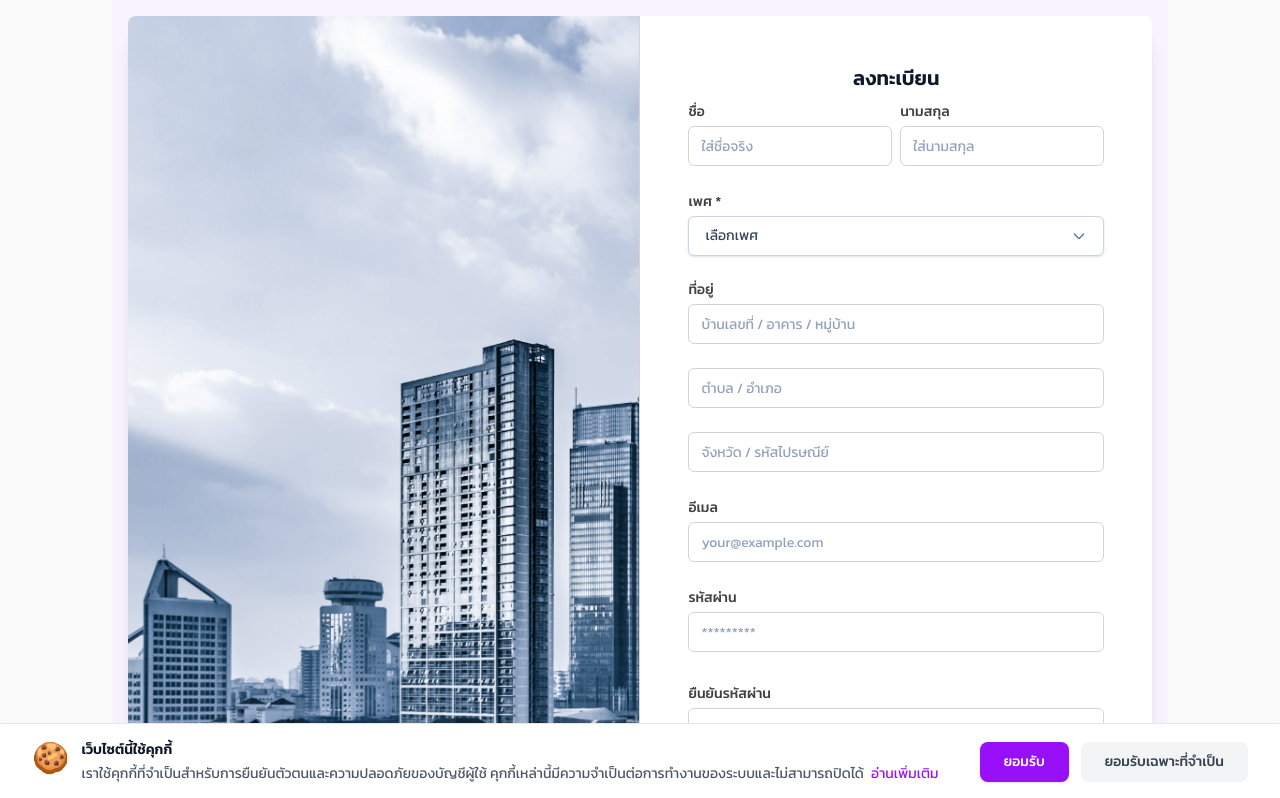
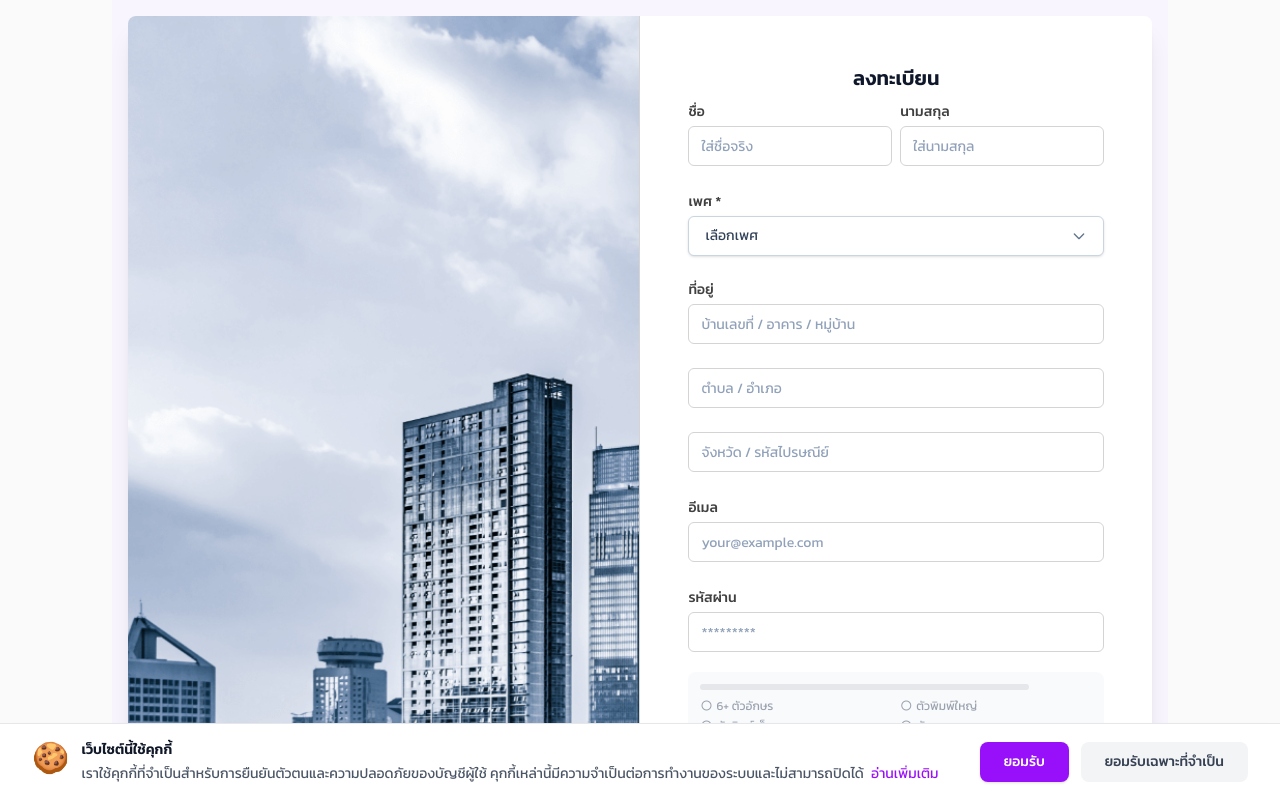
Before and after one commit to Peerawat-Nakinchat/InternProject, a Vue app in the folder intern_pj/: page /registerPage in a window 1280 px wide. Shown: the top 798 px of the page. Built offline with nearby package versions, Linux system fonts and the light colour scheme; no server answers.

Commit message:
add password strength

```diff
--- a/intern_pj/src/pages/ProfilePage.vue
+++ b/intern_pj/src/pages/ProfilePage.vue
@@ -294,8 +294,8 @@
                   class="mb-2"
                 />
 
-                <!-- 🔐 Password Strength Indicator -->
-                <div v-if="newPassword" class="mb-4 p-3 bg-gray-50 rounded-lg">
+                <!-- 🔐 Password Strength Indicator (แสดงตลอด) -->
+                <div class="mb-4 p-3 bg-gray-50 rounded-lg">
                   <!-- Progress Bar -->
                   <div class="flex items-center gap-2 mb-3">
                     <div class="flex-1 h-2 bg-gray-200 rounded-full overflow-hidden">
@@ -642,6 +642,11 @@ const passwordChecks = computed(() => ({
 }))
 
 const passwordStrength = computed(() => {
+  // ถ้าไม่มี password ให้แสดง 0% ไม่มีสี
+  if (!newPassword.value) {
+    return { percentage: 0, label: '', colorClass: '', textClass: 'text-gray-400' }
+  }
+
   const checks = passwordChecks.value
   const score = [
     checks.hasLength,
@@ -651,32 +656,27 @@ const passwordStrength = computed(() => {
     checks.hasSpecial,
   ].filter(Boolean).length
 
-  if (score <= 1)
-    return { percentage: 20, label: 'อ่อนมาก', colorClass: 'bg-red-500', textClass: 'text-red-500' }
+  if (score <= 1) return { percentage: 20, colorClass: 'bg-red-500', textClass: 'text-red-500' }
   if (score === 2)
     return {
       percentage: 40,
-      label: 'อ่อน',
       colorClass: 'bg-orange-500',
       textClass: 'text-orange-500',
     }
   if (score === 3)
     return {
       percentage: 60,
-      label: 'ปานกลาง',
       colorClass: 'bg-yellow-500',
       textClass: 'text-yellow-500',
     }
   if (score === 4)
     return {
       percentage: 80,
-      label: 'แข็งแรง',
       colorClass: 'bg-blue-500',
       textClass: 'text-blue-500',
     }
   return {
     percentage: 100,
-    label: 'แข็งแรงมาก',
     colorClass: 'bg-green-500',
     textClass: 'text-green-500',
   }
--- a/intern_pj/src/pages/RegisterPage.vue
+++ b/intern_pj/src/pages/RegisterPage.vue
@@ -152,7 +152,7 @@
         <!-- Passwords (ใช้ BaseInput) -->
         <div class="space-y-1">
           <!-- Password -->
-          <div class="w-full pb-3">
+          <div class="w-full">
             <BaseInput
               v-model="form.password"
               label="รหัสผ่าน"
@@ -160,6 +160,90 @@
               placeholder="*********"
               :error="formErrors.password"
             />
+          </div>
+
+          <!-- 🔐 Password Strength Indicator (แสดงตลอด) -->
+          <div class="p-3 bg-gray-50 rounded-lg mb-3">
+            <!-- Progress Bar -->
+            <div class="flex items-center gap-2 mb-2">
+              <div class="flex-1 h-1.5 bg-gray-200 rounded-full overflow-hidden">
+                <div
+                  class="h-full transition-all duration-300 rounded-full"
+                  :style="{ width: passwordStrength.percentage + '%' }"
+                  :class="passwordStrength.colorClass"
+                />
+              </div>
+              <span
+                class="text-xs font-semibold min-w-[55px] text-right"
+                :class="passwordStrength.textClass"
+              >
+                {{ passwordStrength.label }}
+              </span>
+            </div>
+
+            <!-- Checklist -->
+            <div class="grid grid-cols-2 gap-x-2 gap-y-1 text-xs">
+              <div
+                class="flex items-center gap-1"
+                :class="passwordChecks.hasLength ? 'text-green-600' : 'text-gray-400'"
+              >
+                <i
+                  :class="
+                    passwordChecks.hasLength ? 'mdi mdi-check-circle' : 'mdi mdi-circle-outline'
+                  "
+                  class="text-xs"
+                ></i>
+                6+ ตัวอักษร
+              </div>
+              <div
+                class="flex items-center gap-1"
+                :class="passwordChecks.hasUpper ? 'text-green-600' : 'text-gray-400'"
+              >
+                <i
+                  :class="
+                    passwordChecks.hasUpper ? 'mdi mdi-check-circle' : 'mdi mdi-circle-outline'
+                  "
+                  class="text-xs"
+                ></i>
+                ตัวพิมพ์ใหญ่
+              </div>
+              <div
+                class="flex items-center gap-1"
+                :class="passwordChecks.hasLower ? 'text-green-600' : 'text-gray-400'"
+              >
+                <i
+                  :class="
+                    passwordChecks.hasLower ? 'mdi mdi-check-circle' : 'mdi mdi-circle-outline'
+                  "
+                  class="text-xs"
+                ></i>
+                ตัวพิมพ์เล็ก
+              </div>
+              <div
+                class="flex items-center gap-1"
+                :class="passwordChecks.hasNumber ? 'text-green-600' : 'text-gray-400'"
+              >
+                <i
+                  :class="
+                    passwordChecks.hasNumber ? 'mdi mdi-check-circle' : 'mdi mdi-circle-outline'
+                  "
+                  class="text-xs"
+                ></i>
+                ตัวเลข
+              </div>
+              <div
+                class="flex items-center gap-1"
+                :class="passwordChecks.hasSpecial ? 'text-green-600' : 'text-gray-400'"
+              >
+                <i
+                  :class="
+                    passwordChecks.hasSpecial ? 'mdi mdi-check-circle' : 'mdi mdi-circle-outline'
+                  "
+                  class="text-xs"
+                ></i>
+                อักขระพิเศษ
+              </div>
+            </div>
           </div>
 
           <!-- Confirm Password -->
@@ -171,6 +255,18 @@
               placeholder="*********"
               :error="formErrors.confirm_password"
             />
+          </div>
+
+          <!-- Match Indicator -->
+          <div v-if="form.confirm_password" class="text-xs flex items-center gap-1 mt-1">
+            <template v-if="form.password === form.confirm_password">
+              <i class="mdi mdi-check-circle text-green-600"></i>
+              <span class="text-green-600">รหัสผ่านตรงกัน</span>
+            </template>
+            <template v-else>
+              <i class="mdi mdi-close-circle text-red-500"></i>
+              <span class="text-red-500">รหัสผ่านไม่ตรงกัน</span>
+            </template>
           </div>
         </div>
 
@@ -283,6 +379,60 @@ const selectedSexLabel = computed(() => {
   if (form.value.sex === 'F') return 'หญิง'
   if (form.value.sex === 'O') return 'อื่น ๆ'
   return ''
+})
+
+// 🔐 Password Strength Computed
+const passwordChecks = computed(() => ({
+  hasLength: form.value.password.length >= 6,
+  hasUpper: /[A-Z]/.test(form.value.password),
+  hasLower: /[a-z]/.test(form.value.password),
+  hasNumber: /[0-9]/.test(form.value.password),
+  hasSpecial: /[!@#$%^&*(),.?":{}|<>]/.test(form.value.password),
+}))
+
+const passwordStrength = computed(() => {
+  // ถ้าไม่มี password ให้แสดง 0% ไม่มีสี
+  if (!form.value.password) {
+    return { percentage: 0, label: '', colorClass: '', textClass: 'text-gray-400' }
+  }
+
+  const checks = passwordChecks.value
+  const score = [
+    checks.hasLength,
+    checks.hasUpper,
+    checks.hasLower,
+    checks.hasNumber,
+    checks.hasSpecial,
+  ].filter(Boolean).length
+
+  if (score <= 1) return { percentage: 20, colorClass: 'bg-red-500', textClass: 'text-red-500' }
+  if (score === 2)
+    return {
+      percentage: 40,
+
+      colorClass: 'bg-orange-500',
+      textClass: 'text-orange-500',
+    }
+  if (score === 3)
+    return {
+      percentage: 60,
+
+      colorClass: 'bg-yellow-500',
+      textClass: 'text-yellow-500',
+    }
+  if (score === 4)
+    return {
+      percentage: 80,
+
+      colorClass: 'bg-blue-500',
+      textClass: 'text-blue-500',
+    }
+  return {
+    percentage: 100,
+
+    colorClass: 'bg-green-500',
+    textClass: 'text-green-500',
+  }
 })
 
 const selectSex = (value) => {
```
